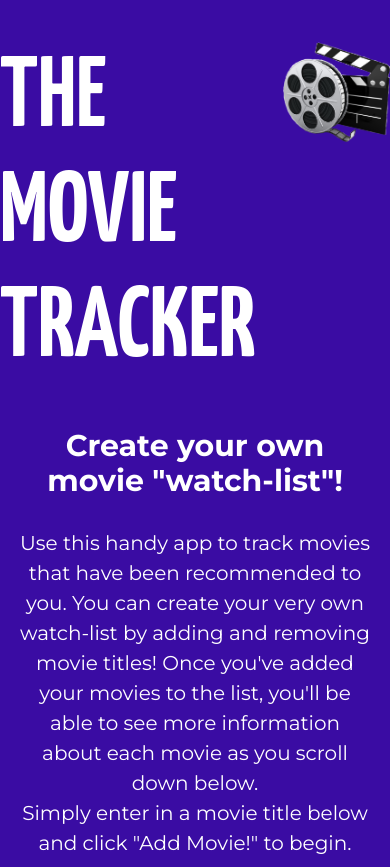
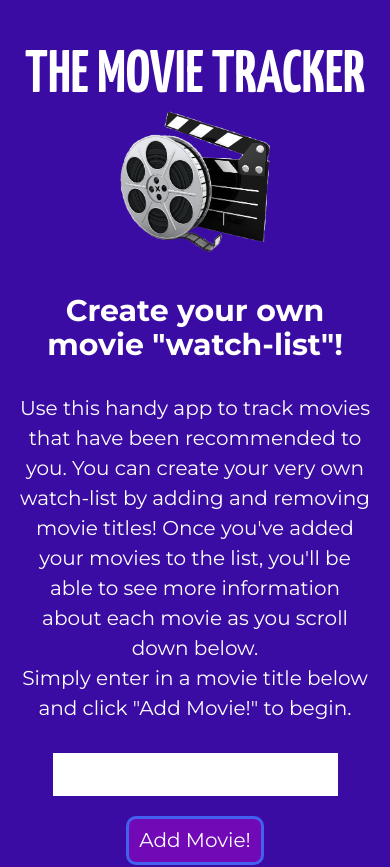
Before and after one commit to michellelven/michelle-chiasson-project3, a React (Create React App) app: page / in a window 390 px wide. Shown: the top 867 px of the page. Built offline with nearby package versions, Linux system fonts and the light colour scheme; no server answers; the database is empty.

Commit message:
Media queries completed for current content :ok_hand:

```diff
--- a/src/App.css
+++ b/src/App.css
@@ -212,3 +212,49 @@ footer img {
 footer .disclaimer {
     font-size: 0.75rem;
 }
+
+/* Media Queries Begin! */
+
+@media (max-width: 800px) {
+    header {
+        flex-direction: column;
+        align-items: center;
+    }
+
+    header .reelImage {
+        width: 150px;
+        height: auto;
+        padding-left: 0;
+    }
+
+    h1 {
+        font-size: 4rem;
+        padding-right: 0rem;
+    }
+
+    .App li .movieImage {
+        width: 200px;
+    }
+
+    .movieInfo p {
+        line-height: 1.25rem;
+    }
+}
+
+@media (max-width: 600px) {
+    header {
+        text-align: center;
+    }
+
+    h1 {
+        font-size: 3rem;
+    }
+
+    .App li {
+        flex-direction: column;
+    }
+
+    .movieInfo h3 {
+        padding-top: 2rem;
+    }
+}
```
